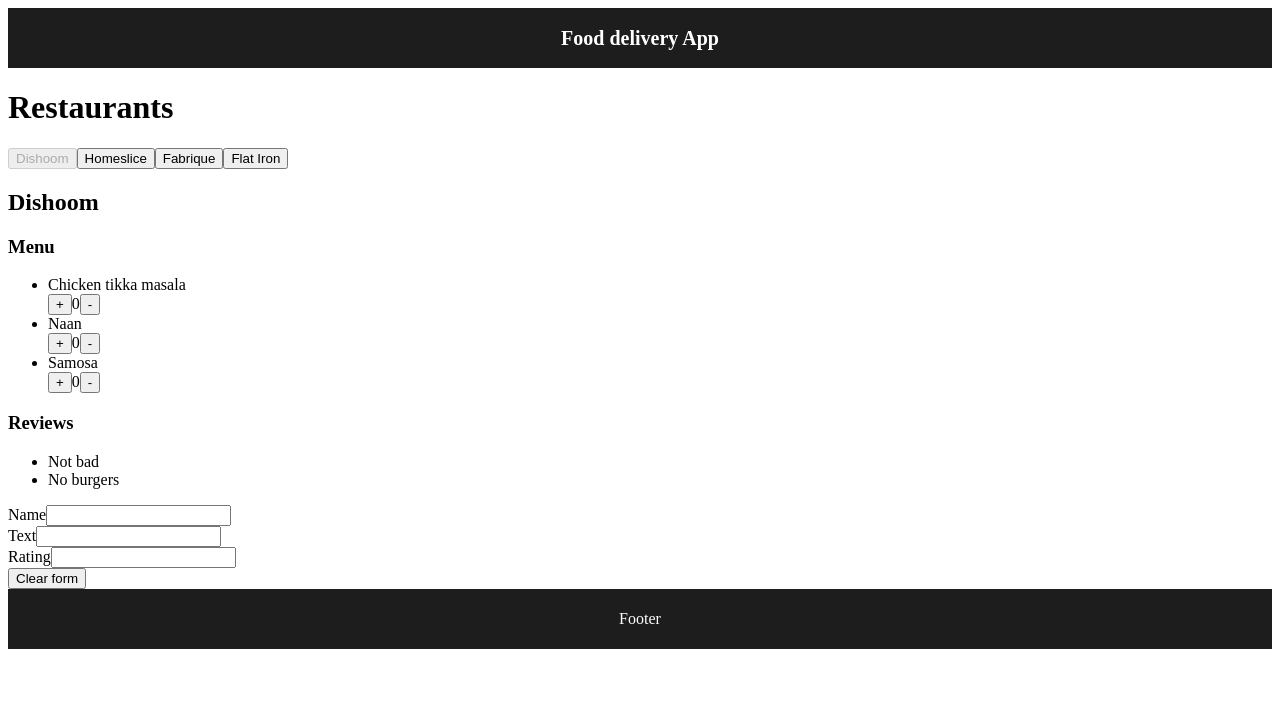
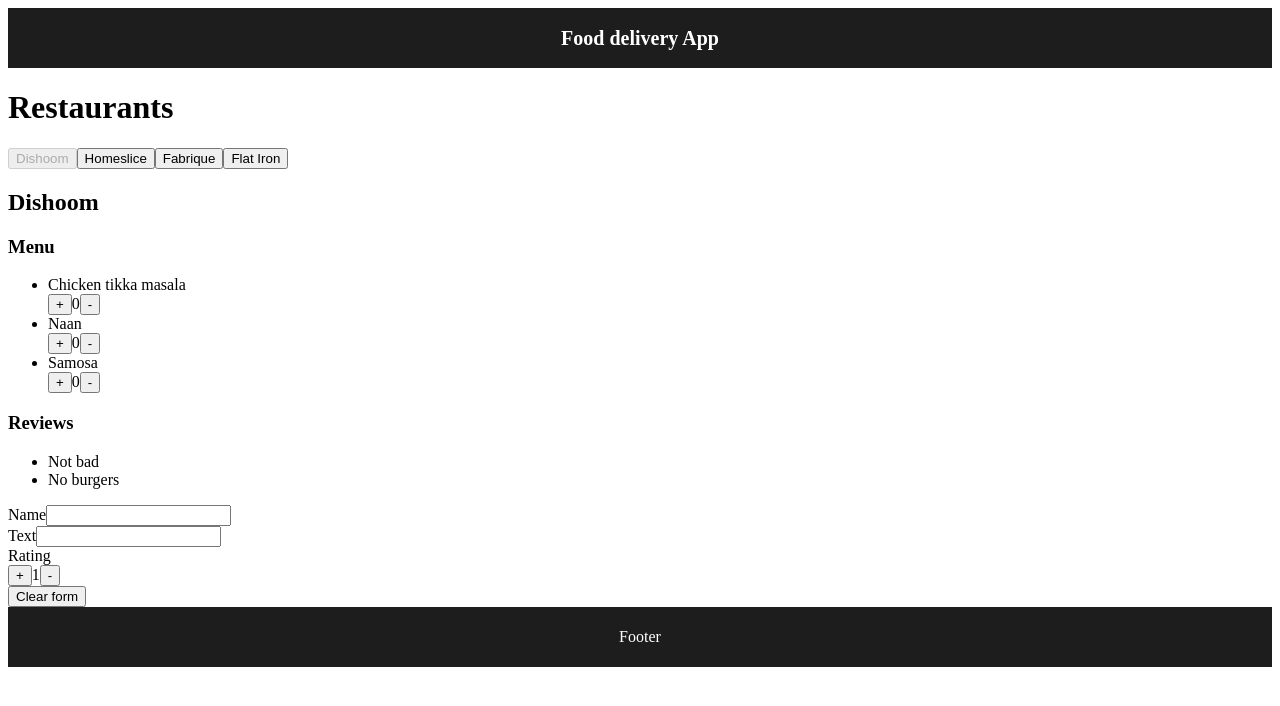
Before and after one commit to AlexWeit/react-next.js--food-service, a React (Vite) app: page / in a window 1280 px wide. Shown: the top 706 px of the page. Built offline with nearby package versions, Linux system fonts and the light colour scheme.

Commit message:
hw-4: dish counter refactored, added rating counter

```diff
--- a/src/components/counter/counter.jsx
+++ b/src/components/counter/counter.jsx
@@ -1,15 +1,12 @@
-//counter-component for adding dish in cart
+//default counter-component
 
-import {useCount} from "./use-count";
-
-export const Counter = () => {
-    const { value, increase, decrease } = useCount({ min: 0, max: 5 });
+export const Counter = ({ value, increase, decrease }) => {
 
     return (
         <div>
-            <button onClick={increase}>+</button>
+            <button type='button' onClick={increase}>+</button>
             {value}
-            <button onClick={decrease}>-</button>
+            <button type='button' onClick={decrease}>-</button>
         </div>
     )
 };
--- a/src/components/counter/use-count.jsx
+++ b/src/components/dish-counter/dish-counter.jsx
@@ -1,6 +1,9 @@
+//use counter-component for adding dish in cart
+
+import {Counter} from "../counter/counter";
 import { useState } from 'react';
 
-export const useCount = ({ min, max }) => {
+export const DishCounter = ({ min, max }) => {
     const [value, setValue] = useState(0);
 
     // functions for click events
@@ -16,9 +19,5 @@
         }
     };
 
-    return {
-        value,
-        increase,
-        decrease
-    }
+    return <Counter value={value} increase={increase} decrease={decrease} />;
 };
--- a/src/components/menuItem/menuItem.jsx
+++ b/src/components/menuItem/menuItem.jsx
@@ -1,10 +1,12 @@
-import {Counter} from "../counter/counter";
+// import {Counter} from "../counter/counter";
+import {DishCounter} from "../dish-counter/dish-counter";
 
 export const MenuItem = ({ menuItem }) => {
     return (
         <>
             {menuItem.name}
-            <Counter />
+            {/*<Counter />*/}
+            <DishCounter min={0} max={5}/>
         </>
     );
 };
--- a/src/components/reviewForm/reviewForm.jsx
+++ b/src/components/reviewForm/reviewForm.jsx
@@ -1,10 +1,25 @@
 import { useForm } from "./use-form";
+import {Counter} from "../counter/counter";
 
 export const ReviewForm = () => {
 
     const { form, setName, setText, setRating, setResetForm } = useForm();
 
     const { name, text, rating } = form;
+
+    //for rating counter
+    const increase = () => {
+        if (rating < 5) {
+            setRating(rating + 1);
+        }
+    };
+
+    //for rating counter
+    const decrease = () => {
+        if (rating > 1) {
+            setRating(rating - 1);
+        }
+    };
 
     return (
         <form>
@@ -27,11 +42,12 @@
             </div>
             <div>
                 <span>Rating</span>
-                <input
-                    type='text'
+                <Counter
+                    increase={(e) => increase(e)}
+                    decrease={(e) => decrease(e)}
                     value={rating}
-                    onChange={(event) => setRating(event.target.value)}
                 />
+
             </div>
             <button type='reset'
                     onClick={setResetForm}>Clear form</button>
--- a/src/components/reviewForm/use-form.jsx
+++ b/src/components/reviewForm/use-form.jsx
@@ -3,7 +3,7 @@
 const DEFAULT_FORM_VALUE = {
     name: "",
     text: "",
-    rating: "",
+    rating: 1,
 };
 
 const SET_NAME_ACTION = "SET_NAME";
```
